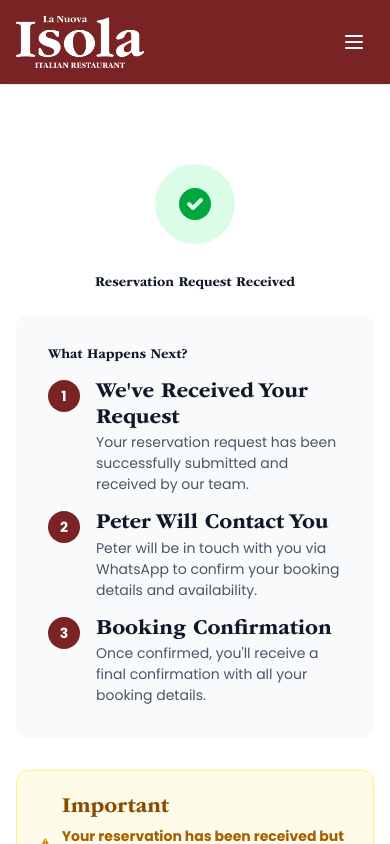
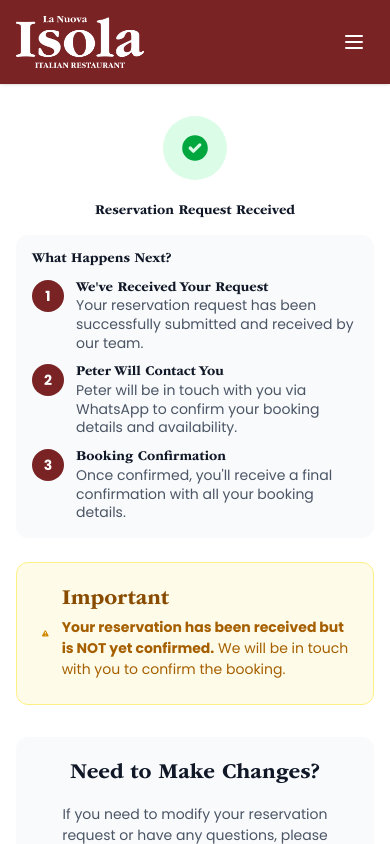
Before and after one commit to LYNKSPortal/la-nuova-isola-iom, a Next.js app: page /reservation-confirmation in a window 390 px wide. Shown: the top 844 px of the page. Built offline with nearby package versions, Linux system fonts and the light colour scheme.

Commit message:
Complete responsive optimization for Reservations and Confirmation pages - mobile/tablet/desktop

```diff
--- a/src/app/reservation-confirmation/page.tsx
+++ b/src/app/reservation-confirmation/page.tsx
@@ -19,36 +19,36 @@ export default function ReservationConfirmation() {
       <Header />
 
       {/* Confirmation Section */}
-      <section className="py-20 bg-white">
+      <section className="py-8 md:py-12 lg:py-16 bg-white">
         <div className="max-w-4xl mx-auto px-4 sm:px-6 lg:px-8">
           <div className="text-center">
             {/* Success Icon */}
-            <div className="flex justify-center mb-8">
-              <div className="w-20 h-20 bg-green-100 rounded-full flex items-center justify-center">
-                <svg className="w-10 h-10 text-green-600" fill="currentColor" viewBox="0 0 20 20">
+            <div className="flex justify-center mb-6 md:mb-8">
+              <div className="w-16 h-16 md:w-20 md:h-20 bg-green-100 rounded-full flex items-center justify-center">
+                <svg className="w-8 h-8 md:w-10 md:h-10 text-green-600" fill="currentColor" viewBox="0 0 20 20">
                   <path fillRule="evenodd" d="M10 18a8 8 0 100-16 8 8 0 000 16zm3.707-9.293a1 1 0 00-1.414-1.414L9 10.586 7.707 9.293a1 1 0 00-1.414 1.414l2 2a1 1 0 001.414 0l4-4z" clipRule="evenodd" />
                 </svg>
               </div>
             </div>
 
             {/* Main Message */}
-            <h1 className="font-bold text-gray-900 mb-6 text-3xl">
+            <h1 className="font-bold text-gray-900 mb-4 md:mb-6 text-xl sm:text-2xl md:text-3xl">
               Reservation Request Received
             </h1>
 
-            <div className="bg-gray-50 rounded-xl p-8 mb-8 text-left">
-              <h2 className="font-semibold text-gray-900 mb-4 text-xl">What Happens Next?</h2>
+            <div className="bg-gray-50 rounded-xl p-4 sm:p-6 md:p-8 mb-6 md:mb-8 text-left">
+              <h2 className="font-semibold text-gray-900 mb-3 md:mb-4 text-lg md:text-xl">What Happens Next?</h2>
 
-              <div className="space-y-4">
+              <div className="space-y-3 md:space-y-4">
                 <div className="flex items-start">
                   <div className="flex-shrink-0">
                     <div className="w-8 h-8 bg-[#7A2325] rounded-full flex items-center justify-center">
                       <span className="text-white font-bold text-sm">1</span>
                     </div>
                   </div>
-                  <div className="ml-4">
-                    <h3 className="font-medium text-gray-900">We've Received Your Request</h3>
-                    <p className="text-gray-600">Your reservation request has been successfully submitted and received by our team.</p>
+                  <div className="ml-3 md:ml-4">
+                    <h3 className="font-medium text-gray-900 text-sm md:text-base">We've Received Your Request</h3>
+                    <p className="text-gray-600 text-xs md:text-sm">Your reservation request has been successfully submitted and received by our team.</p>
                   </div>
                 </div>
 
@@ -58,9 +58,9 @@ export default function ReservationConfirmation() {
                       <span className="text-white font-bold text-sm">2</span>
                     </div>
                   </div>
-                  <div className="ml-4">
-                    <h3 className="font-medium text-gray-900">Peter Will Contact You</h3>
-                    <p className="text-gray-600">Peter will be in touch with you via WhatsApp to confirm your booking details and availability.</p>
+                  <div className="ml-3 md:ml-4">
+                    <h3 className="font-medium text-gray-900 text-sm md:text-base">Peter Will Contact You</h3>
+                    <p className="text-gray-600 text-xs md:text-sm">Peter will be in touch with you via WhatsApp to confirm your booking details and availability.</p>
                   </div>
                 </div>
 
@@ -70,9 +70,9 @@ export default function ReservationConfirmation() {
                       <span className="text-white font-bold text-sm">3</span>
                     </div>
                   </div>
-                  <div className="ml-4">
-                    <h3 className="font-medium text-gray-900">Booking Confirmation</h3>
-                    <p className="text-gray-600">Once confirmed, you'll receive a final confirmation with all your booking details.</p>
+                  <div className="ml-3 md:ml-4">
+                    <h3 className="font-medium text-gray-900 text-sm md:text-base">Booking Confirmation</h3>
+                    <p className="text-gray-600 text-xs md:text-sm">Once confirmed, you'll receive a final confirmation with all your booking details.</p>
                   </div>
                 </div>
               </div>
--- a/src/app/reservations/page.tsx
+++ b/src/app/reservations/page.tsx
@@ -80,14 +80,14 @@ export default function Reservations() {
               </a>
             </div>
 
-            <div className="bg-gray-50 rounded-lg p-8">
-              <div className="text-center mb-6">
-                <h3 className="font-semibold text-gray-900">Large Party Reservations</h3>
+            <div className="bg-gray-50 rounded-lg p-4 sm:p-6 md:p-8">
+              <div className="text-center mb-4 md:mb-6">
+                <h3 className="font-semibold text-gray-900 text-lg md:text-xl">Large Party Reservations</h3>
               </div>
-              <p className="text-gray-600 mb-6">
+              <p className="text-gray-600 mb-4 md:mb-6 text-sm md:text-base">
                 For groups of 8 or more, we offer special services and menu options:
               </p>
-              <ul className="text-gray-600 space-y-3 mb-6">
+              <ul className="text-gray-600 space-y-2 md:space-y-3 mb-4 md:mb-6 text-sm md:text-base">
                 <li className="flex items-center">
                   <svg className="w-5 h-5 text-[#7A2325] mr-3" fill="currentColor" viewBox="0 0 20 20">
                     <path fillRule="evenodd" d="M16.707 5.293a1 1 0 010 1.414l-8 8a1 1 0 01-1.414 0l-4-4a1 1 0 011.414-1.414L8 12.586l7.293-7.293a1 1 0 011.414 0z" clipRule="evenodd" />
@@ -132,16 +132,16 @@ export default function Reservations() {
       </section>
 
       {/* Find Us Section */}
-      <section className="py-20 bg-gray-50">
-        <div className="px-[20px] sm:px-[20px] md:px-[50px] lg:px-[50px] xl:px-[50px]">
-          <div className="text-center mb-12">
-            <h2 className="font-bold text-gray-900 mb-4">Find Us</h2>
-            <p className="text-gray-600 max-w-2xl mx-auto">
+      <section className="py-8 md:py-12 lg:py-16 bg-gray-50">
+        <div className="px-4 sm:px-6 md:px-8 lg:px-12 xl:px-16">
+          <div className="text-center mb-6 md:mb-8 lg:mb-12">
+            <h2 className="font-bold text-gray-900 mb-3 md:mb-4 text-xl md:text-2xl lg:text-3xl">Find Us</h2>
+            <p className="text-gray-600 max-w-2xl mx-auto text-sm md:text-base">
               Conveniently located in the heart of downtown with easy access to parking and public transportation
             </p>
           </div>
 
-          <div className="bg-gray-200 h-96 rounded-lg overflow-hidden">
+          <div className="bg-gray-200 h-64 md:h-80 lg:h-96 rounded-lg overflow-hidden">
             <iframe
               src="https://www.google.com/maps?q=54.149906,-4.480396&z=16&output=embed"
               width="100%"
```
